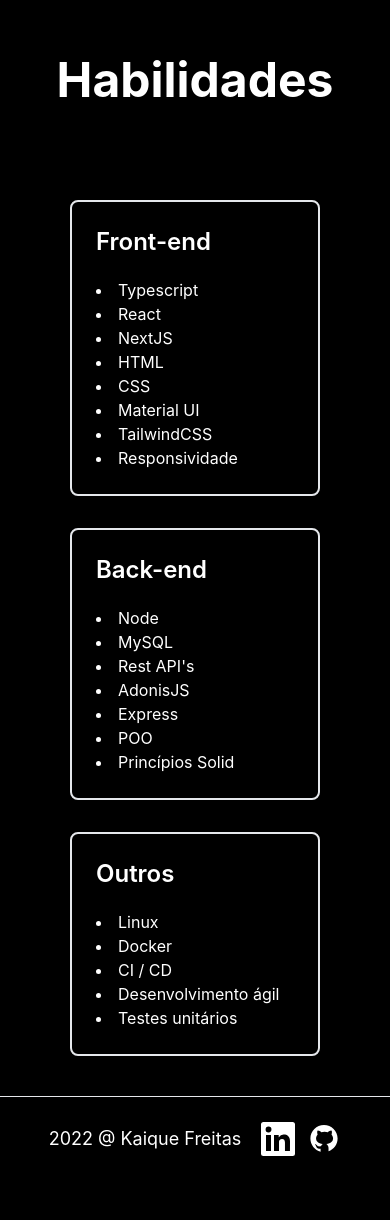
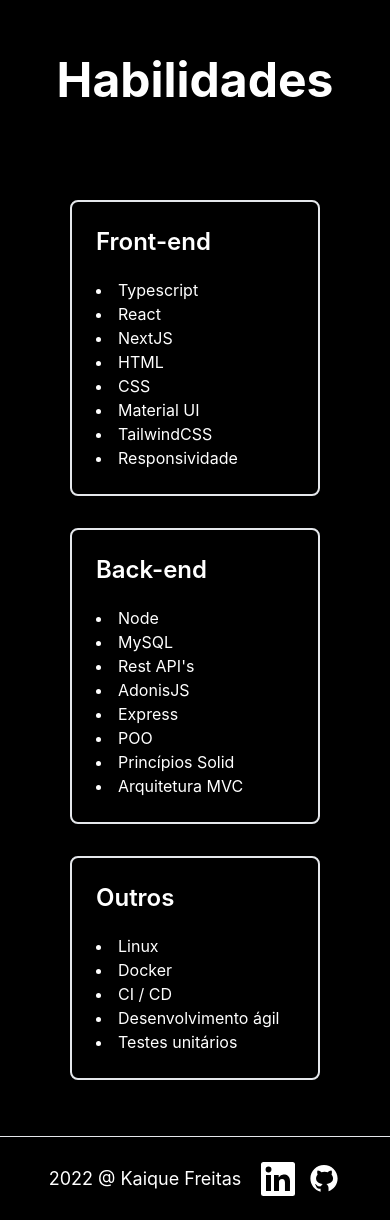
Before and after one commit to Kaique-Freitas/kaiquefreitas.com, a Next.js app: page /habilidades in a window 390 px wide. Before the commit the page ends 1180 px from the top, so only its background shows below. Built offline with nearby package versions, Linux system fonts and the light colour scheme.

Commit message:
feat: adjust layout in footer

```diff
--- a/src/components/Footer.tsx
+++ b/src/components/Footer.tsx
@@ -7,7 +7,7 @@
   return (
     <footer
       className={`w-full py-3 phone:py-6 ${
-        absolute ? 'absolute' : xlAbsolute ? 'xl:absolute' : 'mt-20'
+        absolute ? 'absolute' : xlAbsolute ? 'mt-10 xl:mt-0 xl:absolute' : 'mt-20'
       } bottom-0 border-t-[1px] flex justify-center items-center`}
     >
       <a href='https://kaiquefreitas.com' rel='noopener noreferrer' className='phone:text-lg'>
--- a/src/pages/habilidades/index.tsx
+++ b/src/pages/habilidades/index.tsx
@@ -9,7 +9,7 @@
       <Head title='Habilidades - Kaique Freitas' description='Página com principais habilidades' />
       <Main>
         <Header title='Habilidades' />
-        <div className='flex items-center justify-center flex-wrap max-w-[800px] mt-4 phone:mt-6'>
+        <div className='flex items-center justify-center flex-wrap max-w-[800px] phone:mt-6 md:mt-2'>
           <div className='m-4 p-6 w-[250px] md:w-[300px] text-left rounded-lg border-2'>
             <h2 className='phone:text-2xl font-semibold'>Front-end</h2>
             <ul className='list-disc list-inside mt-5 md:text-xl'>
@@ -33,9 +33,10 @@
               <li>Express</li>
               <li>POO</li>
               <li>Princípios Solid</li>
+              <li>Arquitetura MVC</li>
             </ul>
           </div>
-          <div className='m-4 p-6 w-[250px] md:w-[300px] mb-10 text-left rounded-lg border-2'>
+          <div className='m-4 p-6 w-[250px] md:w-[300px] text-left rounded-lg border-2'>
             <h2 className='phone:text-2xl font-semibold'>Outros</h2>
             <ul className='list-disc list-inside mt-5 md:text-xl'>
               <li>Linux</li>
```
